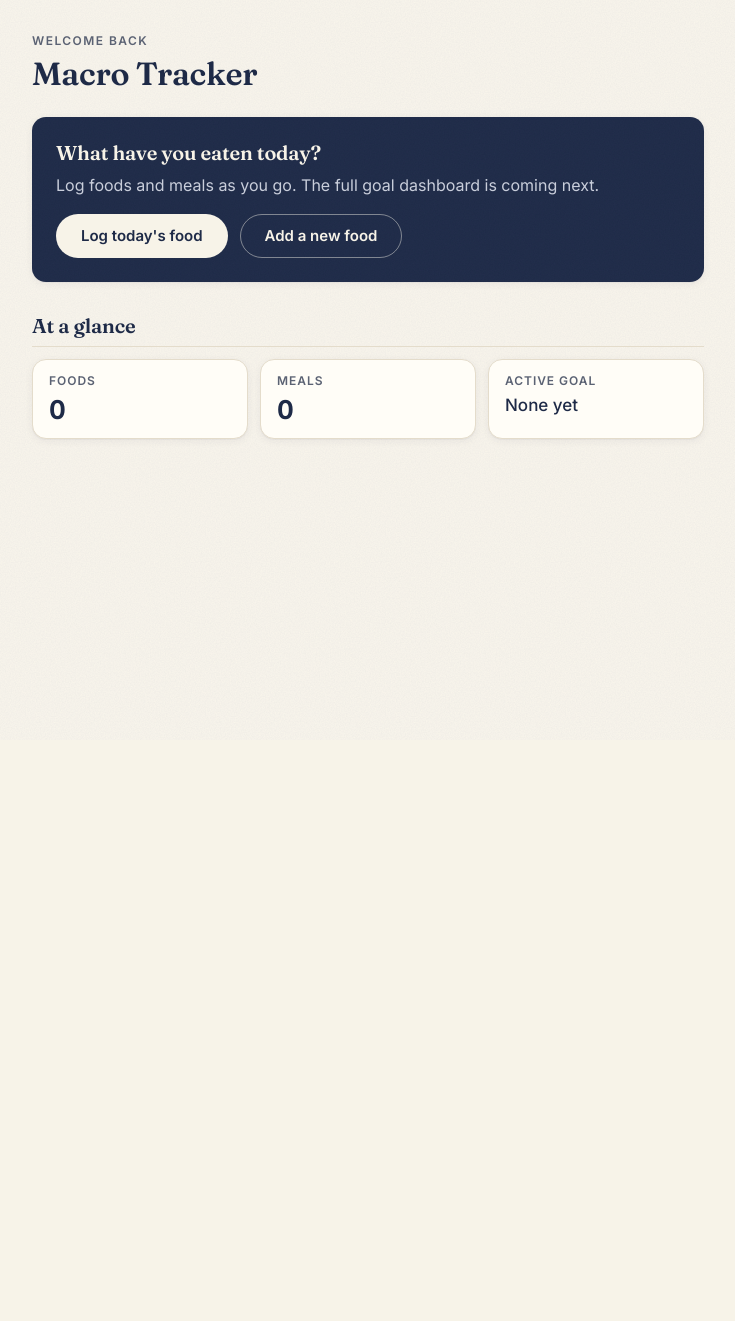
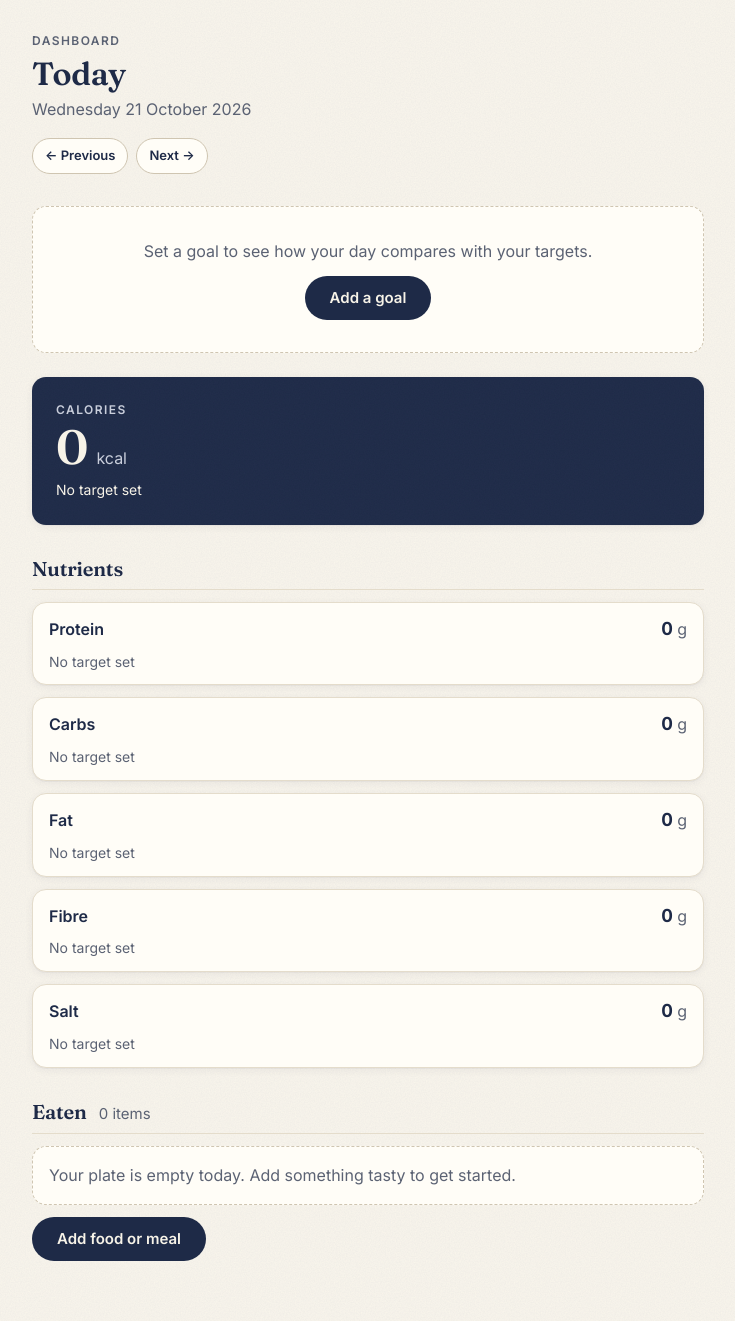
Before and after one commit to huwpdavies/macrotracker, a Flask app: page / in a window 1280 px wide. Shown: the part 60-1381 px from the top of the page, without its empty margins (272-1007 px from the left). Before the commit the page ends 501 px from the top, so only its background shows below. Run offline with Flask 3, Linux system fonts and the light colour scheme.

Commit message:
Phase 7: dashboard with database totals, goal progress bars and day navigation
Co-Authored-By: Claude Opus 5.5 <noreply@anthropic.com>

```diff
--- a/macrotracker/__init__.py
+++ b/macrotracker/__init__.py
@@ -43,4 +43,11 @@ def create_app(config_object=Config):
         text = f"{Decimal(str(value)).quantize(exp, rounding=ROUND_HALF_UP):f}"
         return text.rstrip("0").rstrip(".") if "." in text else text
 
+    @app.template_filter("pct")
+    def pct(value):
+        """57.84 -> "58%"; None (no target) -> "–"."""
+        if value is None:
+            return "–"
+        return f"{Decimal(str(value)).quantize(Decimal(1), rounding=ROUND_HALF_UP)}%"
+
     return app
--- a/macrotracker/blueprints/dashboard.py
+++ b/macrotracker/blueprints/dashboard.py
@@ -1,18 +1,29 @@
-from flask import Blueprint, render_template
+from datetime import timedelta
 
-from ..models import Food, Goal, Meal
+from flask import Blueprint, abort, render_template, request
+
+from ..models import Goal
+from ..services import dashboard, dates
+from ..services import log as log_service
 
 bp = Blueprint("dashboard", __name__)
 
 
 @bp.route("/")
 def index():
-    # Placeholder home page until the real dashboard (Phase 7).
+    # The day is an option on the home page, so it comes from the query string: /?day=2026-10-20
+    day_text = request.args.get("day")
+    day = dates.parse_day(day_text) if day_text else dates.today_london()
+    if day is None:
+        abort(404)
+    goal = Goal.query.filter_by(is_active=True).first()
+    rows = dashboard.progress(dashboard.day_totals(day), goal)
     return render_template(
-        "dashboard/index.html",
-        food_count=Food.query.count(),
-        meal_count=Meal.query.count(),
-        active_goal=Goal.query.filter_by(is_active=True).first(),
+        "dashboard/index.html", day=day, goal=goal, entries=log_service.entries_for(day),
+        calories=rows[0], nutrients=rows[1:],
+        label=dates.day_label(day), long_date=dates.long_date(day),
+        prev_day=(day - timedelta(days=1)).isoformat(), next_day=(day + timedelta(days=1)).isoformat(),
+        is_today=day == dates.today_london(),
     )
 
 
--- a/macrotracker/templates/dashboard/index.html
+++ b/macrotracker/templates/dashboard/index.html
@@ -1,36 +1,90 @@
 {% extends "base.html" %}
+{% block title %}{{ label }} · Macro Tracker{% endblock %}
 {% block content %}
+  {# Message under each bar. Built from the status worked out in services/dashboard.py. #}
+  {% macro status_text(row) %}
+    {%- if row.status == "no-target" -%}No target set
+    {%- elif row.status == "under" -%}{{ row.remaining|num(row.places) }} {{ row.unit }} to go
+    {%- elif row.status == "on" -%}On target
+    {%- elif row.tone == "celebrate" -%}Goal reached, {{ (row.eaten - row.target)|num(row.places) }} {{ row.unit }} extra
+    {%- else -%}{{ (row.eaten - row.target)|num(row.places) }} {{ row.unit }} over
+    {%- endif -%}
+  {% endmacro %}
+  {% macro status_icon(row) %}
+    {%- if row.status == "on" or row.tone == "celebrate" %}<span class="status-icon" aria-hidden="true">✓</span>
+    {%- elif row.tone == "warn" %}<span class="status-icon" aria-hidden="true">!</span>{% endif -%}
+  {% endmacro %}
+
   <header class="page-head">
     <div>
-      <p class="eyebrow">Welcome back</p>
-      <h1>Macro Tracker</h1>
+      <p class="eyebrow">Dashboard</p>
+      <h1>{{ label }}</h1>
+      {% if label != long_date %}<p class="muted day-date">{{ long_date }}</p>{% endif %}
     </div>
   </header>
 
-  <div class="hero">
-    <h2>What have you eaten today?</h2>
-    <p>Log foods and meals as you go. The full goal dashboard is coming next.</p>
-    <div class="row">
-      <a class="btn btn-light" href="{{ url_for('log.today') }}">Log today's food</a>
-      <a class="btn btn-outline-light" href="{{ url_for('foods.new') }}">Add a new food</a>
+  <nav class="day-nav" aria-label="Choose day">
+    <a class="btn btn-secondary btn-sm" href="{{ url_for('dashboard.index', day=prev_day) }}">← Previous</a>
+    {% if not is_today %}<a class="btn btn-secondary btn-sm" href="{{ url_for('dashboard.index') }}">Today</a>{% endif %}
+    <a class="btn btn-secondary btn-sm" href="{{ url_for('dashboard.index', day=next_day) }}">Next →</a>
+  </nav>
+
+  {% if not goal %}
+    <div class="empty section">
+      <p>Set a goal to see how your day compares with your targets.</p>
+      <a class="btn btn-primary" href="{{ url_for('goals.new') }}">Add a goal</a>
     </div>
-  </div>
+  {% endif %}
+
+  {# Calories: the prominent card #}
+  {% set c = calories %}
+  <section class="calorie-card {{ c.tone }}" aria-labelledby="cal-label">
+    <div class="calorie-top">
+      <div>
+        <p class="eyebrow" id="cal-label">Calories</p>
+        <p class="calorie-figure"><span class="big">{{ c.eaten|num(0) }}</span>
+          {% if c.target %}<span class="of">of {{ c.target|num(0) }} kcal</span>{% else %}<span class="of">kcal</span>{% endif %}</p>
+      </div>
+      {% if c.percent is not none %}<p class="calorie-pct">{{ c.percent|pct }}</p>{% endif %}
+    </div>
+    {% if c.percent is not none %}
+      <div class="bar bar-light" aria-hidden="true"><span class="bar-fill" style="width: {{ [c.percent, 100]|min }}%"></span></div>
+    {% endif %}
+    <p class="status">{{ status_icon(c) }}{{ status_text(c) }}</p>
+  </section>
 
   <section class="section">
-    <div class="section-head"><h2>At a glance</h2></div>
-    <div class="facts">
-      <a class="tile" href="{{ url_for('foods.index') }}">
-        <span class="tile-label">Foods</span>
-        <span class="tile-line"><span class="tile-value">{{ food_count }}</span></span>
-      </a>
-      <a class="tile" href="{{ url_for('meals.index') }}">
-        <span class="tile-label">Meals</span>
-        <span class="tile-line"><span class="tile-value">{{ meal_count }}</span></span>
-      </a>
-      <a class="tile" href="{{ url_for('goals.index') }}">
-        <span class="tile-label">Active goal</span>
-        <span class="tile-text">{{ active_goal.name if active_goal else "None yet" }}</span>
-      </a>
+    <div class="section-head">
+      <h2>Nutrients</h2>
+      {% if goal %}<p class="section-sub">goal: <a href="{{ url_for('goals.detail', goal_id=goal.id) }}">{{ goal.name }}</a> · <a href="{{ url_for('goals.index') }}">change</a></p>{% endif %}
     </div>
+    <ul class="meters">
+      {% for row in nutrients %}
+        <li class="meter {{ row.tone }}">
+          <div class="meter-head">
+            <span class="meter-label">{{ row.label }}</span>
+            <span class="meter-figures">
+              <strong>{{ row.eaten|num(row.places) }}</strong>{% if row.target %} / {{ row.target|num(row.places) }}{% endif %} {{ row.unit }}
+              {% if row.percent is not none %}<span class="meter-pct">{{ row.percent|pct }}</span>{% endif %}
+            </span>
+          </div>
+          {% if row.percent is not none %}
+            <div class="bar" aria-hidden="true"><span class="bar-fill" style="width: {{ [row.percent, 100]|min }}%"></span></div>
+          {% endif %}
+          <p class="status">{{ status_icon(row) }}{{ status_text(row) }}</p>
+        </li>
+      {% endfor %}
+    </ul>
+  </section>
+
+  <section class="section">
+    <div class="section-head">
+      <h2>Eaten</h2>
+      <p class="section-sub">{{ entries|length }} item{{ '' if entries|length == 1 else 's' }}</p>
+    </div>
+    {% with empty_text = "Your plate is empty " ~ ("today" if is_today else "for this day") ~ ". Add something tasty to get started." %}
+      {% include "partials/_entries.html" %}
+    {% endwith %}
+    <p class="add-row"><a class="btn btn-primary" href="{{ url_for('log.day', day_text=day.isoformat()) }}">Add food or meal</a></p>
   </section>
 {% endblock %}
--- /dev/null
+++ b/macrotracker/templates/partials/_entries.html
@@ -0,0 +1,18 @@
+{# The day's log entries. Expects `entries` and `empty_text`. Shared by the dashboard and the log page. #}
+{% if entries %}
+  <ul class="list">
+    {% for entry in entries %}
+      <li>
+        <div class="grow">
+          <span class="row-title">{{ entry.description }}</span>
+          <span class="row-meta">{{ entry.quantity|num(2) }} {{ entry.unit }}{% if entry.meal_name %} · {{ entry.meal_name }}{% endif %}</span>
+        </div>
+        <span class="kcal">{{ entry.calories_kcal|num(0) }} kcal</span>
+        <a class="btn btn-secondary btn-sm" href="{{ url_for('log.edit_entry', entry_id=entry.id) }}"
+           aria-label="Edit {{ entry.description }}">Edit</a>
+      </li>
+    {% endfor %}
+  </ul>
+{% else %}
+  <p class="empty-inline">{{ empty_text }}</p>
+{% endif %}
--- a/public/css/main.css
+++ b/public/css/main.css
@@ -257,3 +257,43 @@ input.title-input::placeholder { color: var(--line-strong); }
 }
 .row-title { display: block; font-weight: 600; overflow-wrap: anywhere; }
 .row-meta { display: block; font-size: .875rem; color: var(--muted); }
+
+/* Dashboard: calories card and nutrient meters */
+.calorie-card { margin-top: var(--s5); padding: var(--s5); border-radius: var(--radius); background: var(--navy) var(--grain); color: var(--on-navy); box-shadow: var(--shadow); }
+.calorie-card .eyebrow { color: var(--on-navy-muted); }
+.calorie-top { display: flex; justify-content: space-between; align-items: flex-end; gap: var(--s4); }
+.calorie-figure { margin: 0; display: flex; align-items: baseline; flex-wrap: wrap; gap: var(--s2); }
+.calorie-figure .big { font-family: var(--serif); font-size: 3rem; font-weight: 600; line-height: 1; font-variant-numeric: tabular-nums; }
+.calorie-figure .of { color: var(--on-navy-muted); }
+.calorie-pct { margin: 0; font-size: 1.25rem; font-weight: 600; font-variant-numeric: tabular-nums; }
+.calorie-card .status { color: var(--on-navy); }
+.calorie-card.warn .status-icon { background: #F2B8AE; color: var(--navy); }
+
+.meters { list-style: none; margin: 0; padding: 0; display: grid; gap: var(--s3); }
+.meter { background: var(--paper); border: 1px solid var(--line); border-radius: var(--radius); box-shadow: var(--shadow); padding: var(--s3) var(--s4); }
+.meter-head { display: flex; justify-content: space-between; align-items: baseline; gap: var(--s3); flex-wrap: wrap; }
+.meter-label { font-weight: 600; }
+.meter-figures { font-variant-numeric: tabular-nums; color: var(--muted); }
+.meter-figures strong { color: var(--navy); font-size: 1.125rem; }
+.meter-pct { margin-left: var(--s2); font-weight: 600; color: var(--navy); }
+
+.bar { position: relative; height: .625rem; margin-top: var(--s2); border-radius: 999px; background: var(--ivory-deep); overflow: hidden; }
+.bar-fill { display: block; height: 100%; border-radius: inherit; background: var(--navy); transform-origin: left; animation: bar-grow .7s ease-out both; }
+.bar-light { background: rgba(255, 255, 255, .16); margin-top: var(--s4); }
+.bar-light .bar-fill { background: var(--on-navy); }
+.meter.warn .bar-fill { background: var(--danger); }
+.meter.warn .meter-pct, .meter.warn .status { color: var(--danger); }
+.calorie-card.warn .bar-fill { background: #F2B8AE; }
+@keyframes bar-grow { from { transform: scaleX(0); } }
+
+.status { margin: var(--s2) 0 0; font-size: .875rem; color: var(--muted); display: flex; align-items: center; gap: var(--s2); }
+.meter.good .status, .meter.celebrate .status { color: var(--navy); font-weight: 600; }
+.status-icon { display: inline-flex; align-items: center; justify-content: center; width: 1.25rem; height: 1.25rem; border-radius: 999px;
+  background: var(--navy); color: var(--on-navy); font-size: .75rem; font-weight: 700; flex: none; }
+.meter.warn .status-icon { background: var(--danger); }
+.calorie-card .status-icon { background: var(--on-navy); color: var(--navy); }
+/* A small celebration when protein or fibre goes past the goal. */
+.meter.celebrate { border-color: var(--navy); }
+.meter.celebrate .status-icon { animation: pop .5s ease-out .6s both; }
+@keyframes pop { 0% { transform: scale(0); } 70% { transform: scale(1.3); } 100% { transform: scale(1); } }
+@media (max-width: 640px) { .calorie-figure .big { font-size: 2.5rem; } }
```
Also changed, not shown: docs/learning-notes.md (+5 -0 lines), macrotracker/services/dashboard.py (added, +56 -0 lines), macrotracker/templates/log/day.html (+3 -17 lines), tests/test_dashboard.py (added, +88 -0 lines).
